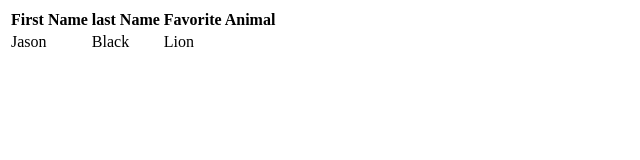
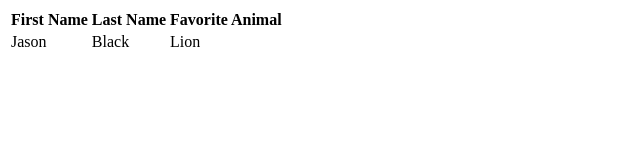
Before and after one commit to imjustgonnasendit/html_faves, a plain HTML site: page favorites.html in a window 1280 px wide. Shown: the full height of the page, 0-640 px from the left. Drawn offline with Linux system fonts and the light colour scheme.

Commit message:
Grammar Error

```diff
--- a/favorites.html
+++ b/favorites.html
@@ -8,7 +8,7 @@
       <thead>
         <tr>
           <th>First Name</th>
-          <th>last Name</th>
+          <th>Last Name</th>
           <th>Favorite Animal</th>
         </tr>
       </thead>
```
